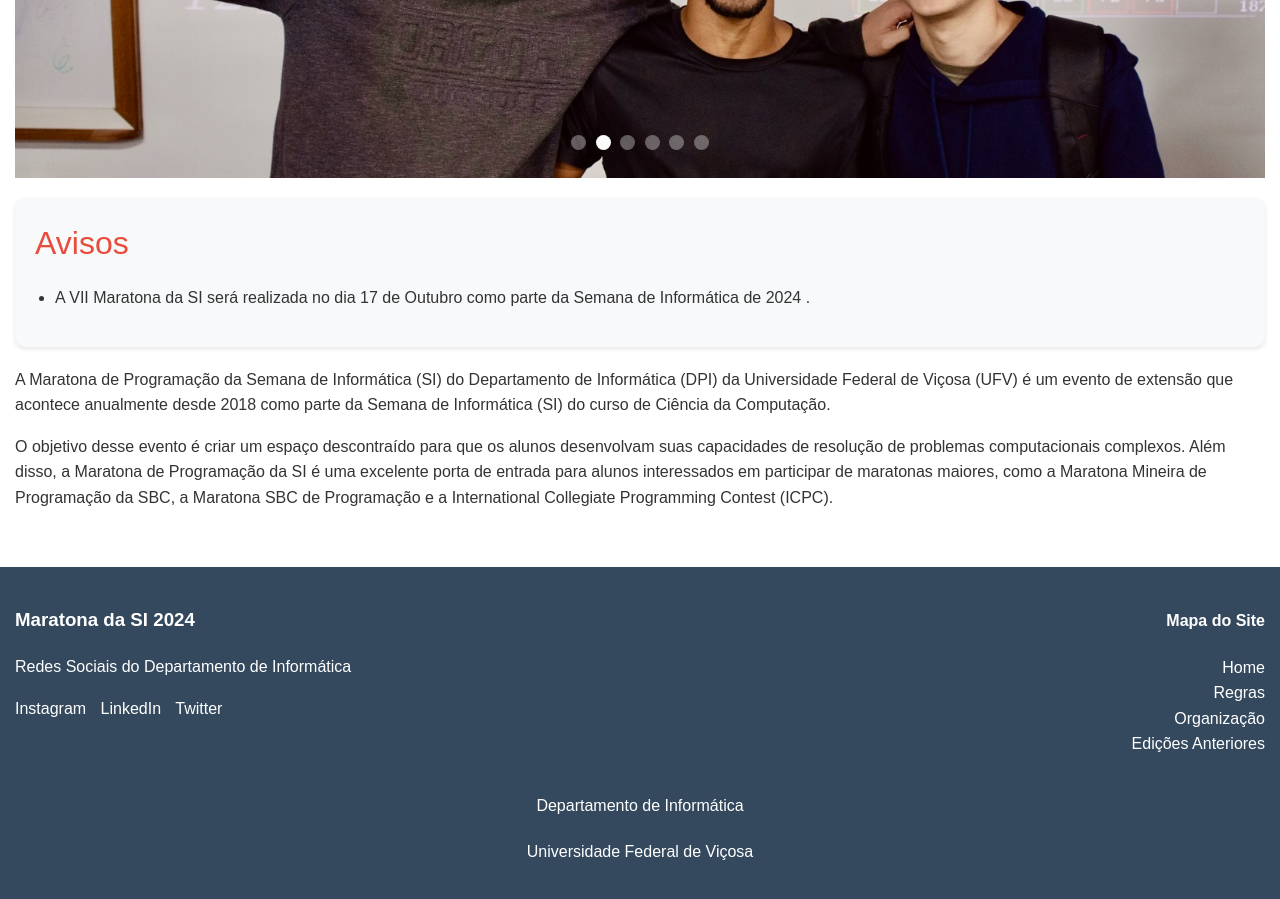
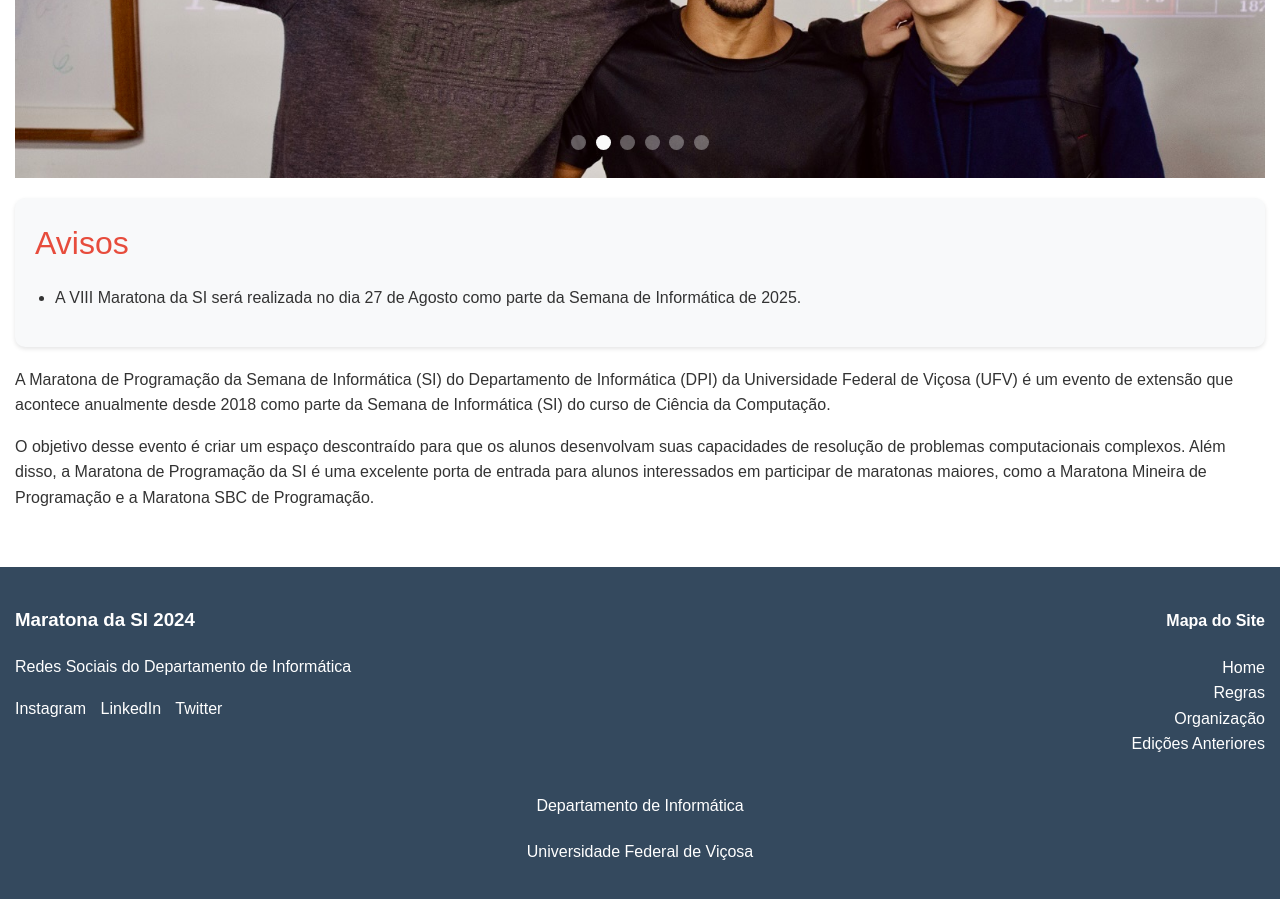
Before and after one commit to maratonaufv/maratona-si, a Jekyll site: the page built from index.md, in a window 1280 px wide and 900 px high, scrolled down 610 px. Built offline with Jekyll 4.4.1, drawn with Linux system fonts in a browser that asks for light colours.

Commit message:
Update index.md
Atualizado com informações da edição 2025

```diff
--- a/index.md
+++ b/index.md
@@ -19,8 +19,8 @@ carousels:
 
 ## Avisos
 
-<!-- - **As inscrições para a VII Maratona da SI estão abertas!** -->
-- A VII Maratona da SI será realizada no dia 17 de Outubro como parte da Semana de Informática de 2024 .
+<!-- - **As inscrições para a VIII Maratona da SI estarão abertas em breve!** -->
+- A VIII Maratona da SI será realizada no dia 27 de Agosto como parte da Semana de Informática de 2025.
 
 </div>
 
@@ -28,4 +28,4 @@ carousels:
 
 A Maratona de Programação da Semana de Informática (SI) do Departamento de Informática (DPI) da Universidade Federal de Viçosa (UFV) é um evento de extensão que acontece anualmente desde 2018 como parte da Semana de Informática (SI) do curso de Ciência da Computação.
 
-O objetivo desse evento é criar um espaço descontraído para que os alunos desenvolvam suas capacidades de resolução de problemas computacionais complexos. Além disso, a Maratona de Programação da SI é uma excelente porta de entrada para alunos interessados em participar de maratonas maiores, como a Maratona Mineira de Programação da SBC, a Maratona SBC de Programação e a International Collegiate Programming Contest (ICPC).
+O objetivo desse evento é criar um espaço descontraído para que os alunos desenvolvam suas capacidades de resolução de problemas computacionais complexos. Além disso, a Maratona de Programação da SI é uma excelente porta de entrada para alunos interessados em participar de maratonas maiores, como a Maratona Mineira de Programação e a Maratona SBC de Programação.
```
